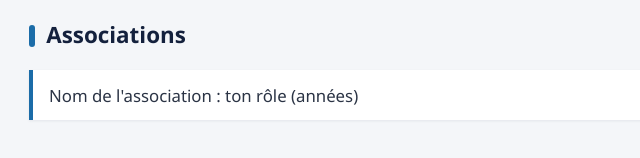
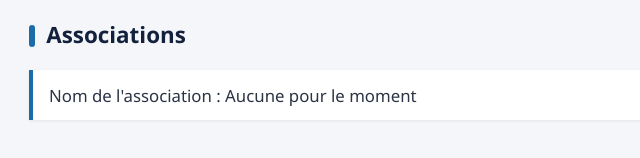
Before and after one commit to justemidingoyi65-art/mon-cv, a plain HTML site: page index.html in a window 1280 px wide. Shown: the part 718-876 px from the top of the page, 275-915 px from the left. Drawn offline with Linux system fonts and the light colour scheme.

Commit message:
mise a jour de la section associations

```diff
--- a/index.html
+++ b/index.html
@@ -39,7 +39,7 @@
   <section id="associations">
   <h2>Associations</h2>
   <ul>
-    <li>Nom de l'association : ton rôle (années)</li>
+    <li>Nom de l'association : Aucune pour le moment </li>
   </ul>
 </section>
 
```
